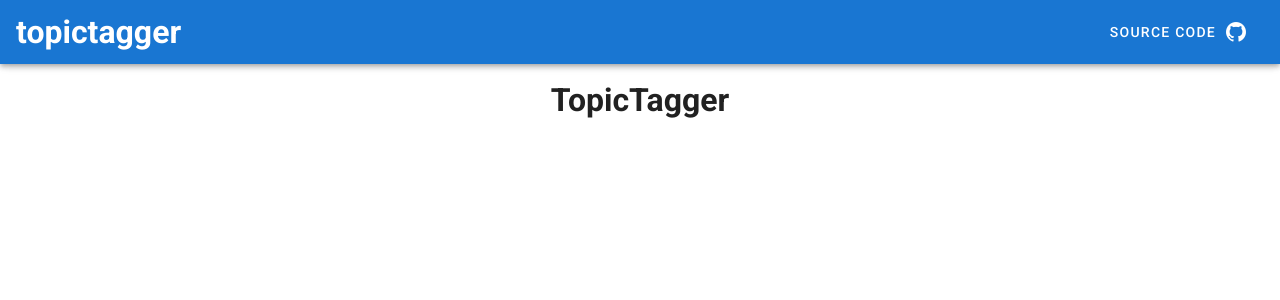
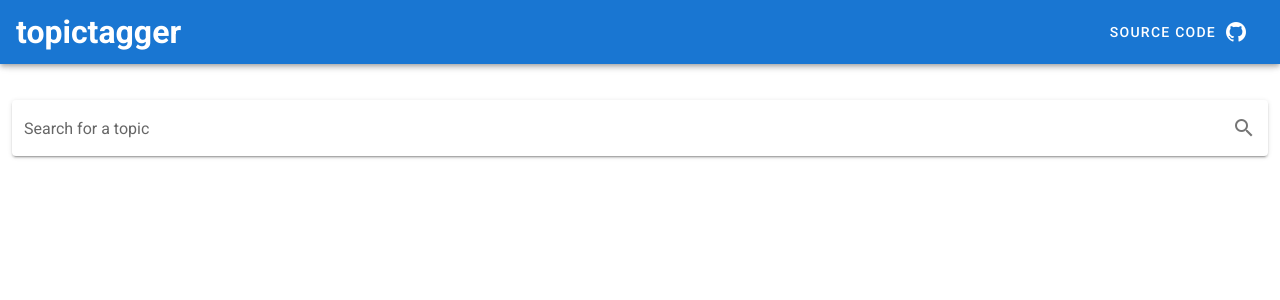
Before and after one commit to jvfe/wikidata_topictagger, a Vue app: page / in a window 1280 px wide. Shown: the top 300 px of the page. Built offline with nearby package versions, Linux system fonts and the light colour scheme.

Commit message:
feat: Add debounced API search within an autocomplete

```diff
--- a/src/App.vue
+++ b/src/App.vue
@@ -15,12 +15,44 @@
 
     <v-main>
       <HelloWorld />
+      <v-col>
+        <v-autocomplete
+          v-model="term"
+          :loading="loadingComplete"
+          :search-input.sync="search"
+          :items="terms"
+          chips
+          filled
+          hide-no-data
+          hide-details
+          hide-selected
+          no-filter
+          color="blue-grey lighten-2"
+          label="Search for a topic"
+          item-text="id"
+          item-value="id"
+          append-icon="mdi-magnify"
+          solo
+        >
+          <template v-slot:item="{ item }">
+            <v-list-item-content>
+              <v-list-item-title>{{
+                `${item.label} (${item.id})`
+              }}</v-list-item-title>
+              <v-list-item-subtitle
+                v-text="item.description"
+              ></v-list-item-subtitle>
+            </v-list-item-content>
+          </template>
+        </v-autocomplete>
+      </v-col>
     </v-main>
   </v-app>
 </template>
 
 <script>
 import HelloWorld from "./components/HelloWorld";
+import searchWikibase from "./lib/API";
 
 export default {
   name: "App",
@@ -29,8 +61,40 @@ export default {
     HelloWorld
   },
 
-  data: () => ({
-    //
-  })
+  data() {
+    return {
+      term: "",
+      search: "",
+      terms: [],
+      loadingComplete: false,
+      tab: null
+    };
+  },
+
+  watch: {
+    term(val) {
+      if (val != null) this.tab = 0;
+      else this.tab = null;
+    },
+    search(val) {
+      if (!val) return;
+
+      this.searchTerm(val);
+    }
+  },
+  methods: {
+    searchTerm: function(val) {
+      clearTimeout(this._timerId);
+
+      this._timerId = setTimeout(() => {
+        this.fetch(val);
+      }, 1000);
+    },
+    fetch: async function(val) {
+      this.loadingComplete = true;
+      this.terms = await searchWikibase(val);
+      this.loadingComplete = false;
+    }
+  }
 };
 </script>
--- a/src/components/HelloWorld.vue
+++ b/src/components/HelloWorld.vue
@@ -1,9 +1,7 @@
 <template>
   <v-container>
     <v-row class="text-center">
-      <v-col cols="12">
-        <h1>TopicTagger</h1>
-      </v-col>
+      <v-col cols="12"> </v-col>
     </v-row>
   </v-container>
 </template>
--- /dev/null
+++ b/src/lib/API.js
@@ -0,0 +1,29 @@
+async function queryAPI(url) {
+  const proxy = "https://cors-anywhere.herokuapp.com/";
+  const queryURL = `${proxy}${url}`;
+  try {
+    const request = await fetch(queryURL, {
+      mode: "cors"
+    });
+    const result = await request.json();
+    return result;
+  } catch (error) {
+    throw Error(error);
+  }
+}
+
+function parseWikibaseResults(result) {
+  const parsed = result.search.map(el => {
+    return { id: el.id, label: el.label, description: el.description };
+  });
+  return parsed;
+}
+
+async function searchWikibase(term) {
+  const url = `https://www.wikidata.org/w/api.php?action=wbsearchentities&search=${term}&language=en&format=json`;
+  const queryResult = await queryAPI(url);
+  const parsedResult = parseWikibaseResults(queryResult);
+  return parsedResult;
+}
+
+export default searchWikibase;
```
